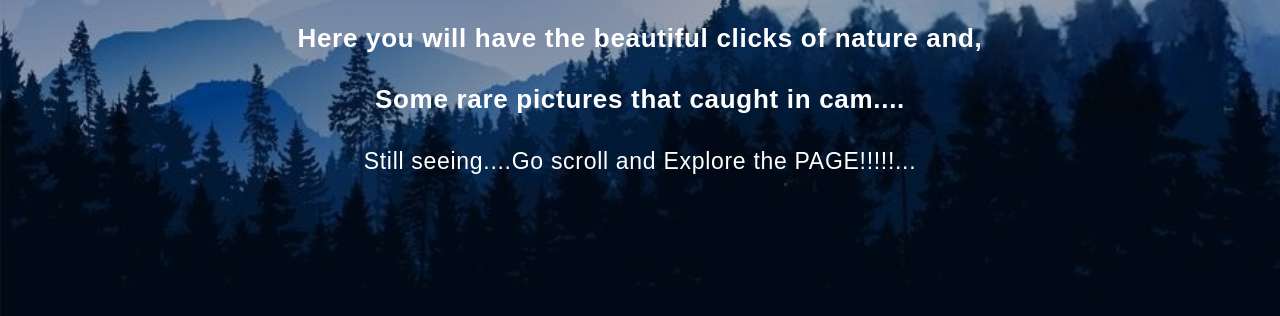
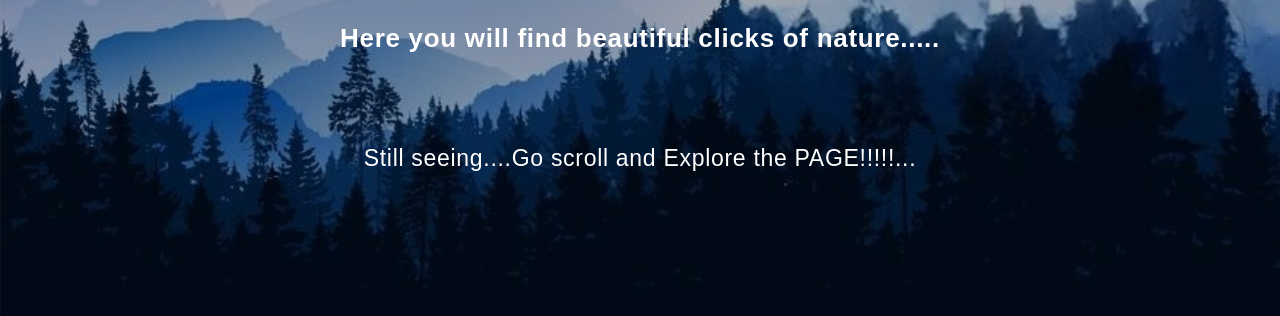
Before and after one commit to Bhargav090/My_Photography_page, a plain HTML site: page index.html in a window 1280 px wide. Shown: the part 271-587 px from the top of the page. Drawn offline with nearby package versions, Linux system fonts and the light colour scheme; a web font is replaced by a local one.

Commit message:
Update index.html

```diff
--- a/index.html
+++ b/index.html
@@ -44,7 +44,7 @@
                     w">W</span></span><span class="
                     tw">2</span></span></span>
                      <br>
-                    <span class="sen2">Here you will have the beautiful clicks of nature and,</span><br><span class="sen2">Some rare pictures that caught in cam....</span><br>
+                    <span class="sen2">Here you will find beautiful clicks of nature.....</span><br></span><br>
                     <span class="sen3">Still seeing....Go scroll and Explore the PAGE!!!!!...</span>
                 </h1>
 
```
